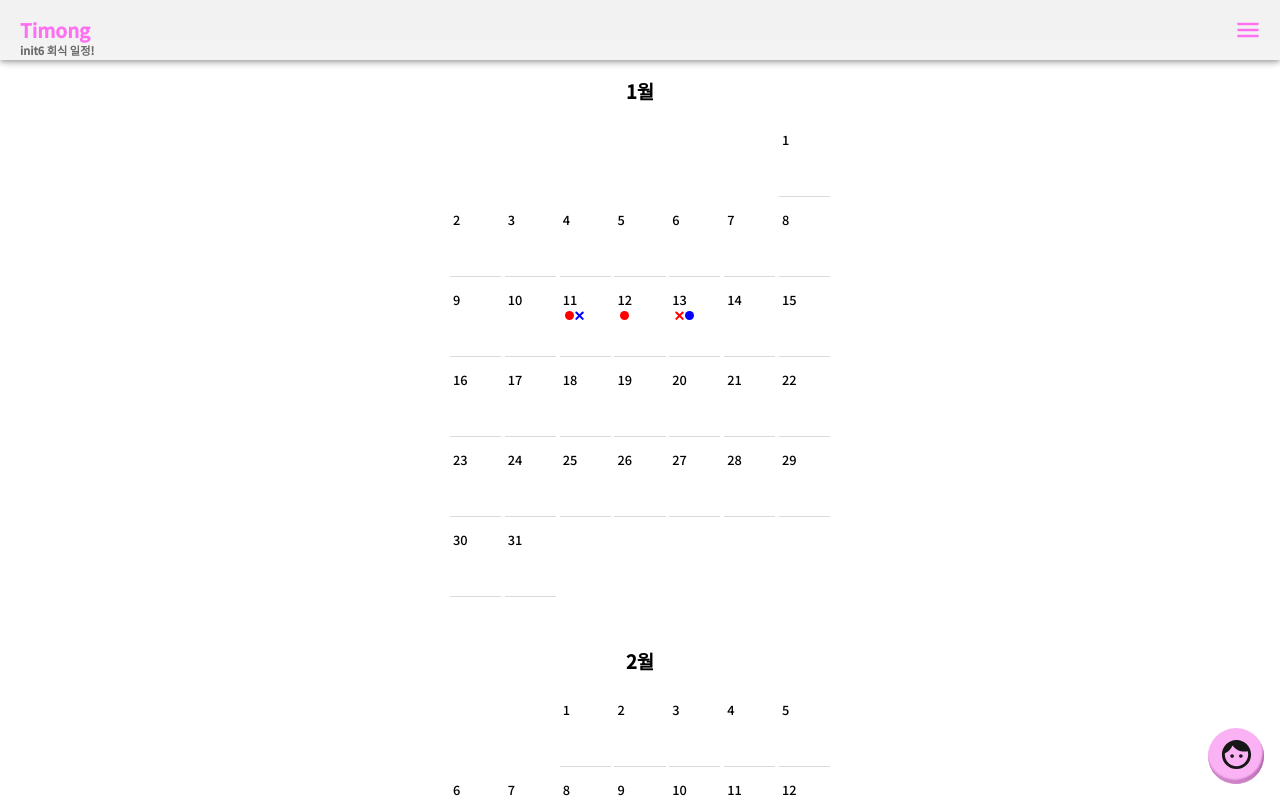
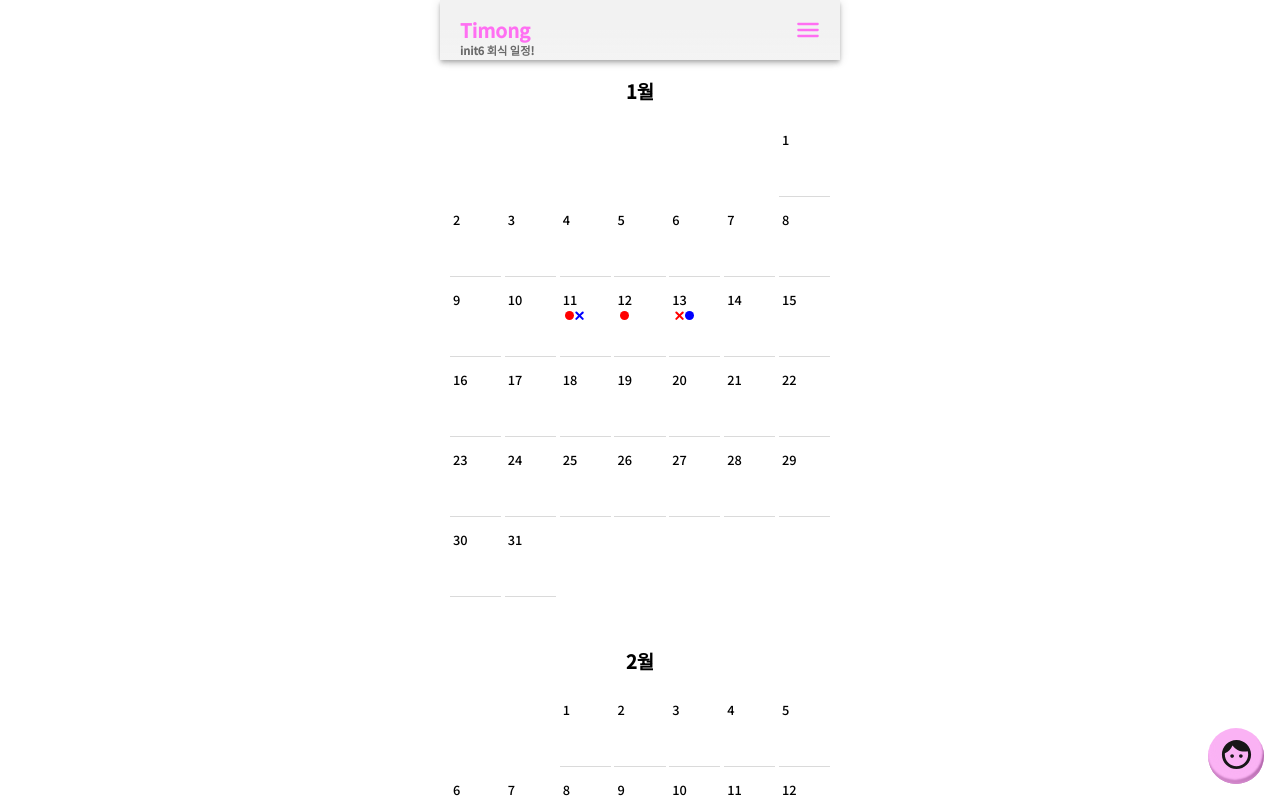
Before and after one commit to rkskekzzz/timong, a React (Create React App) app in the folder frontend/: page / in a window 1280 px wide. Shown: the top 800 px of the page. Built offline with nearby package versions, Linux system fonts and the light colour scheme.

Commit message:
Feat : 몇몇 스타일 수정

```diff
--- a/frontend/src/Components/Calendar/Calendar.tsx
+++ b/frontend/src/Components/Calendar/Calendar.tsx
@@ -158,7 +158,7 @@ const Calendar = () => {
                   rowRenderer={rowRenderer}
                   scrollTop={scrollTop}
                   width={width}
-                  style={{ maxWidth: '400px' }}
+                  style={{ maxWidth: '400px' }} // 리스트 내부 너비의 최대값을 지정함 (grid를 정사각형으로 유도)
                 />
               )}
             </AutoSizer>
--- a/frontend/src/Components/Header/Header.styled.ts
+++ b/frontend/src/Components/Header/Header.styled.ts
@@ -1,11 +1,11 @@
 import styled from 'styled-components';
 
 const Header = styled.div<{ isPinned: boolean; bgcolor: string }>`
+  max-width: 400px;
   z-index: 500;
   position: fixed;
   top: 0;
-  left: auto;
-  right: 0;
+  right: 50%;
   height: 60px;
   width: 100%;
   display: flex;
@@ -16,14 +16,14 @@ const Header = styled.div<{ isPinned: boolean; bgcolor: string }>`
     if (!props.isPinned)
       return `
         transition: transform 250ms linear 0ms, border-radius 250ms, background 250ms;
-        transform: scale(0.6);
+        transform: scale(60%) translateX(85%);
         border-radius: 50px;
         background: #f995f0b8;
       `;
     else
       return `
         transition: transform 250ms linear 0ms, border-radius 250ms, background 250ms;
-        transform: scale(1);
+        transform: scale(1) translateX(50%);
         border-radius: 0px;
       `;
   }};
```
